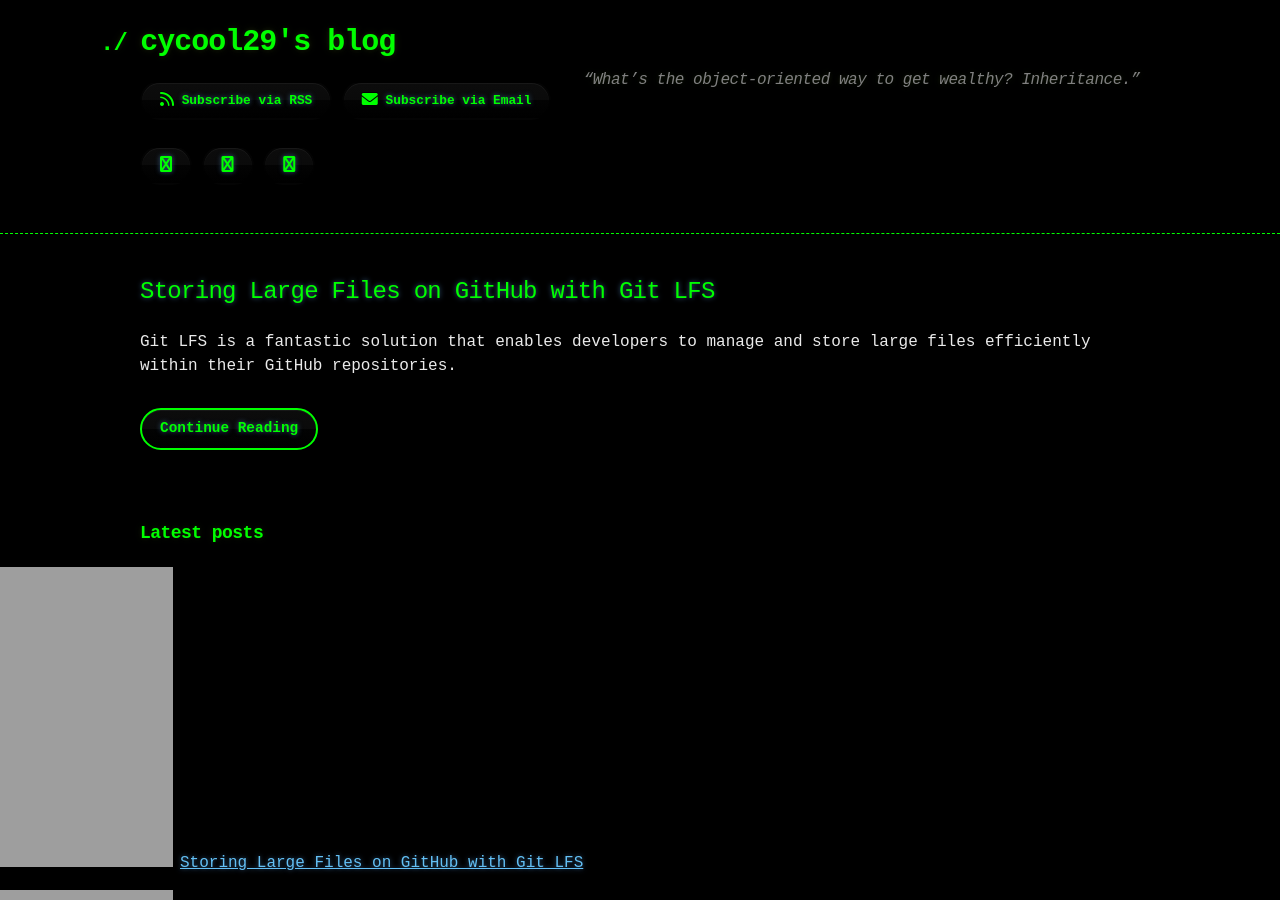
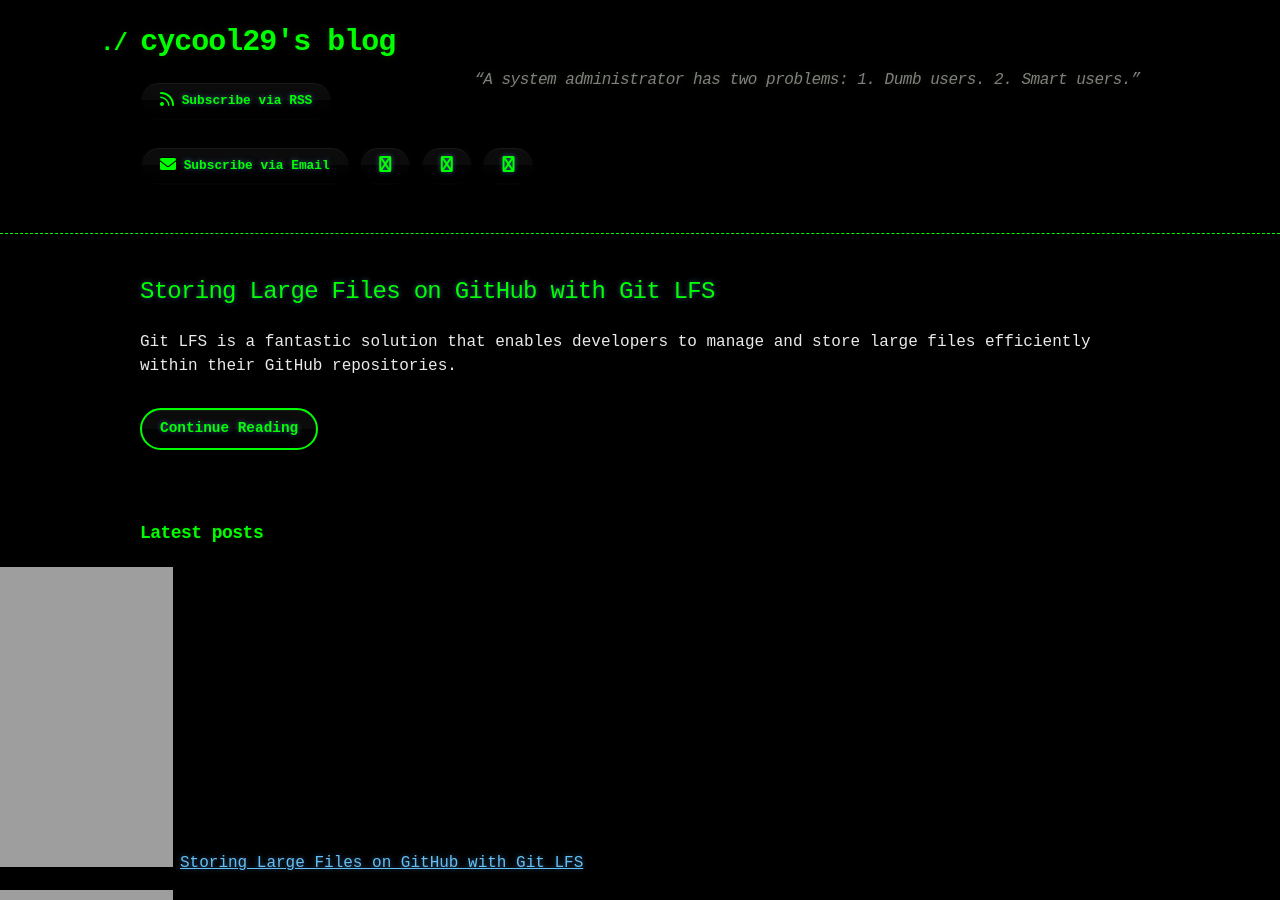
Before and after one commit to cycool29/cycool29.github.io, a Jekyll site: the page built from index.md, in a window 1280 px wide and 900 px high. Built offline with Jekyll 4.4.1, drawn with Linux system fonts in a browser that asks for light colours; a style sheet for code colours, icons or effects is not loaded.

Commit message:
Update quotes

```diff
--- a/_config.yml
+++ b/_config.yml
@@ -1,5 +1,5 @@
 title: cycool29's blog
-description: "“What’s the object-oriented way to get wealthy? Inheritance.” "
+description: "“A system administrator has two problems: 1. Dumb users. 2. Smart users.” "
 bio: A high school student. Intermediate in Python, Git, Bash. Learning JavaScript. He/Him. "
 author: cycool29
 url: https://cycool29.github.io
```
